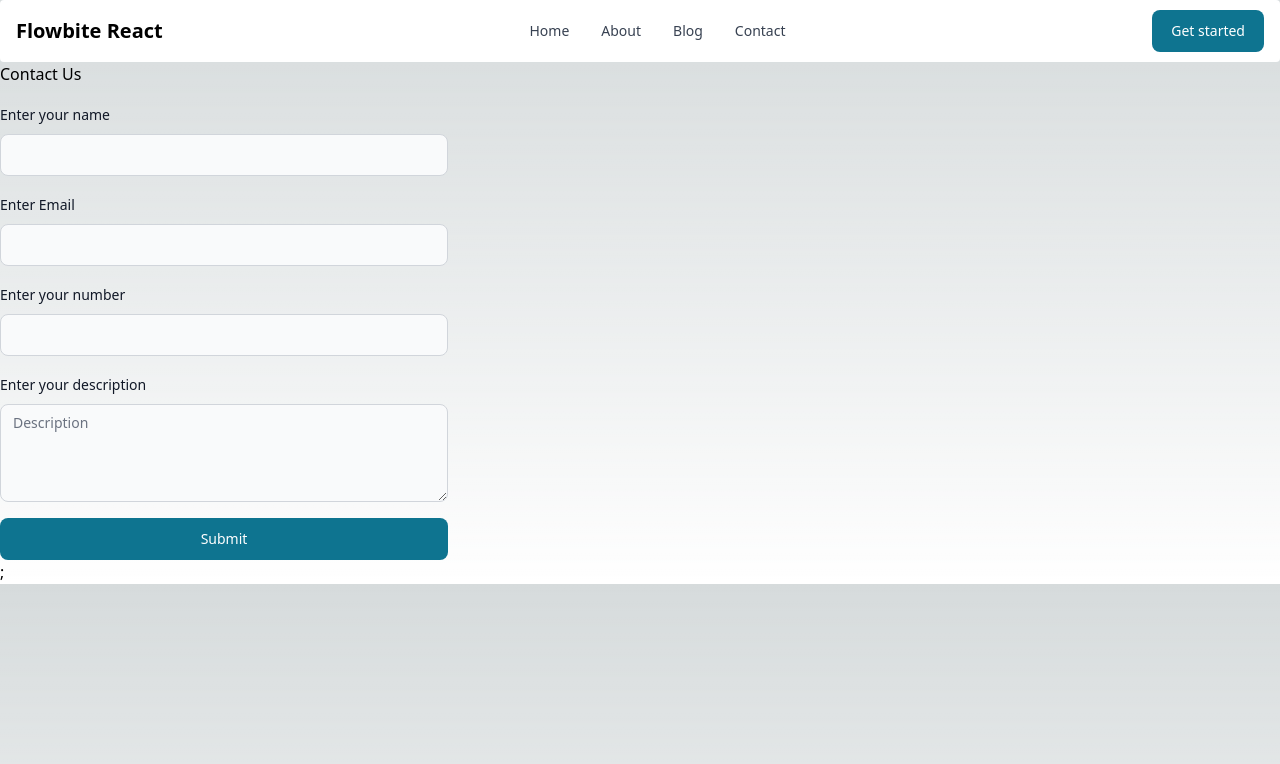
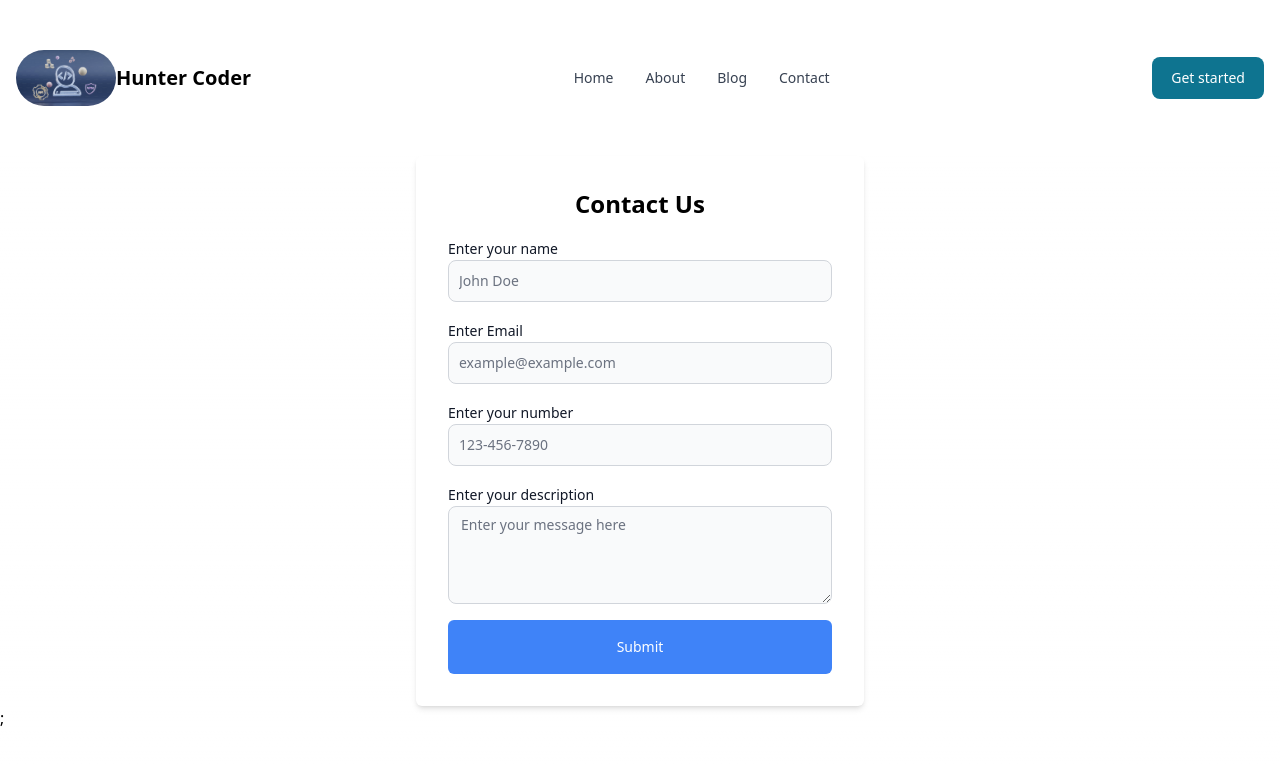
Before and after one commit to RaviShekharThakur/hunting_coder-, a Next.js app: page /contact in a window 1280 px wide. Shown: the top 764 px of the page. Built offline with nearby package versions, Linux system fonts and the light colour scheme.

Commit message:
style chages for better presentation of website

```diff
--- a/components/CustomNavbar.js
+++ b/components/CustomNavbar.js
@@ -1,13 +1,21 @@
 import React from 'react'
 import Link from "next/link";
+import Image from "next/image";
+
 import { Button, Navbar } from 'flowbite-react';
 
 const CustomNavbar = () => {
   return (
     <Navbar fluid rounded>
-        <Navbar.Brand href="https://flowbite-react.com">
-        {/* <img src="/favicon.svg" className="mr-3 h-6 sm:h-9" alt="Flowbite React Logo" /> */}
-        <span className="self-center whitespace-nowrap text-xl font-semibold dark:text-white">Flowbite React</span>
+        <Navbar.Brand href="/">
+        <Image
+            src={"/coder1.avif"}
+            width={100}
+            height={40}
+            className="rounded-full mt-10 mb-10"
+            alt="Coding Image"
+          />
+        <span className="self-center whitespace-nowrap text-xl font-semibold dark:text-white">Hunter Coder</span>
         </Navbar.Brand>
         <div className="flex md:order-2">
         <Button>Get started</Button>
--- a/pages/about.js
+++ b/pages/about.js
@@ -1,11 +1,36 @@
-import React from 'react'
+import React from 'react';
 
 const About = () => {
   return (
-    <div>
-      This is about component
+    <div className="container mx-auto py-8">
+      <h1 className="text-4xl font-bold mb-8 text-center">About Hunting Coder</h1>
+      <div className="grid grid-cols-1 md:grid-cols-2 gap-8">
+        <div className="prose">
+          <h2 className="text-2xl font-bold mb-4">Welcome to Hunting Coder</h2>
+          <p className="text-lg mb-6">Your ultimate destination for all things coding, development, and technology!</p>
+
+          <h2 className="text-2xl font-bold mb-4">Our Mission</h2>
+          <p className="text-lg mb-6">At Hunting Coder, we're on a mission to empower individuals to master the art of coding. We believe that coding is not just about writing lines of code; it's about creativity, innovation, and problem-solving. Whether you're a seasoned developer or a curious beginner, we're here to support you on your journey to coding excellence.</p>
+
+          <h2 className="text-2xl font-bold mb-4">What We Offer</h2>
+          <ul className="list-disc pl-6 mb-6">
+            <li className="mb-2">In-Depth Tutorials: Dive deep into various programming languages, frameworks, and tools with our comprehensive tutorials. From beginner basics to advanced techniques, we cover it all.</li>
+            <li className="mb-2">Project Ideas: Stuck in a coding rut? Explore our collection of project ideas to spark your creativity and take your coding skills to the next level. From web development to machine learning, there's something for everyone.</li>
+            <li className="mb-2">Community Support: Connect with like-minded developers, share your projects, and seek help from our vibrant community of coding enthusiasts. Collaboration is key, and together, we can achieve greatness.</li>
+            <li className="mb-2">Latest Tech News: Stay up-to-date with the latest trends, updates, and breakthroughs in the tech industry. From cutting-edge technologies to industry insights, we keep you informed and inspired.</li>
+          </ul>
+
+          <h2 className="text-2xl font-bold mb-4">Join the Hunt</h2>
+          <p className="text-lg mb-6">Ready to join the hunt for coding excellence? Whether you're here to learn, collaborate, or simply geek out over technology, Hunting Coder is your ultimate companion on your coding journey. Let's embark on this adventure together and unlock the endless possibilities of the digital world.</p>
+
+          <p className="text-lg">Happy coding!</p>
+        </div>
+        <div className="flex justify-center items-center">
+          <img src="/coding.avif" alt="Coding" className="max-w-full rounded-lg shadow-lg"/>
+        </div>
+      </div>
     </div>
-  )
-}
+  );
+};
 
-export default About
+export default About;
--- a/pages/blog.js
+++ b/pages/blog.js
@@ -17,7 +17,7 @@ const Blog = (props) => {
 
   return (
     <>
-      <div className="flex justify-center items-center h-screen">
+      <div className="flex justify-center items-center mt-20">
         {blogs.map((blogItem, index) => (
           <Link href={`/blogpost/${blogItem.slug}`}>
             <Card key={index} href="#" className="max-w-sm">
@@ -30,6 +30,7 @@ const Blog = (props) => {
             </Card>
           </Link>
         ))}
+
       </div>
     </>
   )
--- a/pages/contact.js
+++ b/pages/contact.js
@@ -51,35 +51,27 @@ const Contact = () => {
     }
   }
   return (
-    <form className="flex max-w-md flex-col gap-4" onSubmit={handleSubmit}>
-      <h1>Contact Us</h1>
-      <div>
-        <div className="mb-2 block">
-          <Label htmlFor="name" value="Enter your name" />
-        </div>
-        <TextInput id="name" name='name' type="text" sizing="md" value={name} onChange={handleChange} />
+    <form className="max-w-md mx-auto p-8 bg-white shadow-md rounded-md" onSubmit={handleSubmit}>
+      <h1 className="text-2xl font-bold mb-4 text-center">Contact Us</h1>
+      <div className="mb-4">
+        <Label htmlFor="name" value="Enter your name" />
+        <TextInput id="name" name="name" type="text" sizing="md" value={name} onChange={handleChange} placeholder="John Doe" />
       </div>
-      <div>
-        <div className="mb-2 block">
-          <Label htmlFor="email" value="Enter Email" />
-        </div>
-        <TextInput id="email" name='email' type="text" sizing="md" value={email} onChange={handleChange} />
+      <div className="mb-4">
+        <Label htmlFor="email" value="Enter Email" />
+        <TextInput id="email" name="email" type="email" sizing="md" value={email} onChange={handleChange} placeholder="example@example.com" />
       </div>
-      <div>
-        <div className="mb-2 block">
-          <Label htmlFor="phone" value="Enter your number" />
-        </div>
-        <TextInput id="phone" name='phone' type="text" sizing="md" value={phone} onChange={handleChange} />
+      <div className="mb-4">
+        <Label htmlFor="phone" value="Enter your number" />
+        <TextInput id="phone" name="phone" type="tel" sizing="md" value={phone} onChange={handleChange} placeholder="123-456-7890" />
       </div>
-      <div>
-        <div className="mb-2 block">
-          <Label htmlFor="desc" value="Enter your description" />
-        </div>
-        <Textarea id="desc" placeholder="Description" required rows={4} onChange={handleChange} name='desc' value={desc} />
+      <div className="mb-4">
+        <Label htmlFor="desc" value="Enter your description" />
+        <Textarea id="desc" name="desc" value={desc} onChange={handleChange} placeholder="Enter your message here" required rows={4} />
       </div>
+      <Button type="submit" className="w-full bg-blue-500 text-white py-2 px-4 rounded-md hover:bg-blue-600">Submit</Button>
+    </form>
 
-      <Button type="submit">Submit</Button>
-    </form>
   )
 }
 
--- a/pages/index.js
+++ b/pages/index.js
@@ -23,9 +23,7 @@ export default function Home() {
             className="rounded-md mt-10 mb-10"
             alt="Coding Image"
           />
-
         <Blog/>
-
       </main>
     </div>
   );
--- a/styles/globals.css
+++ b/styles/globals.css
@@ -23,7 +23,6 @@ body {
       transparent,
       rgb(var(--background-end-rgb))
     )
-    rgb(var(--background-start-rgb));
 }
 
 @layer utilities {
```
Also changed, not shown: public/coder.avif (added), public/coder1.avif (added).
